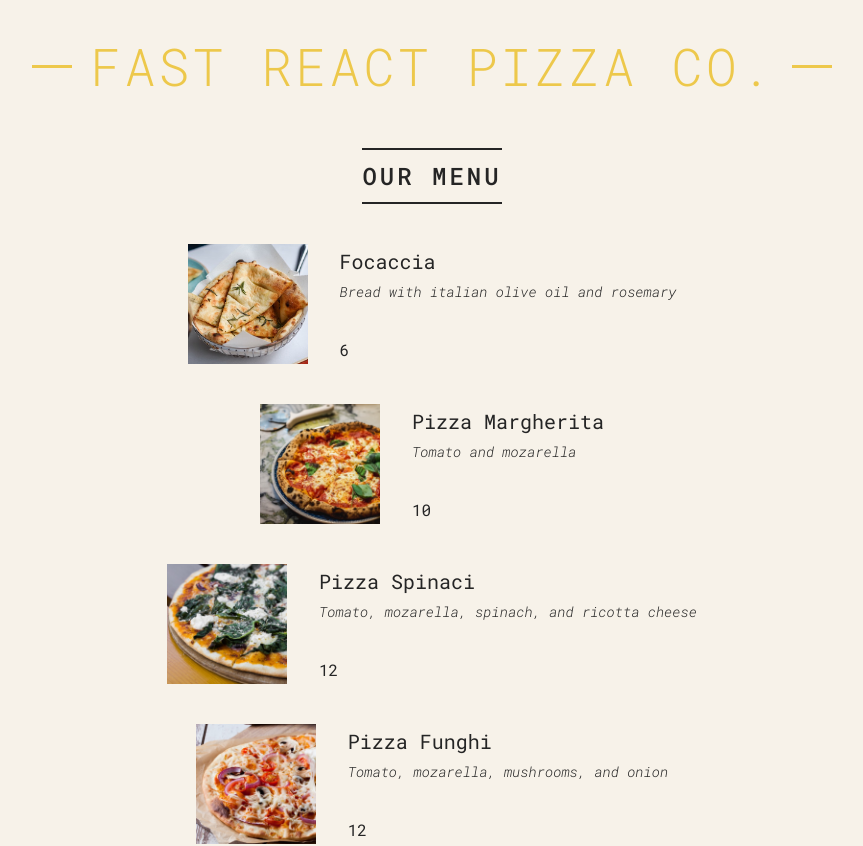
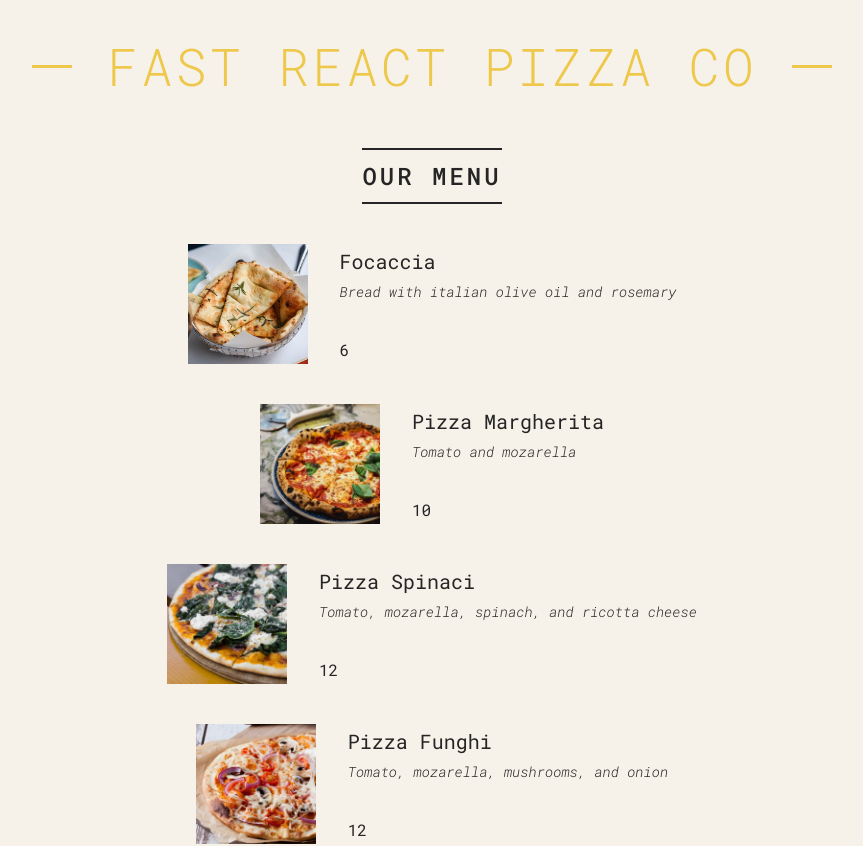
Before and after one commit to thienlehoang/learningReact1, a React (Create React App) app: page / in a window 1280 px wide. Shown: the top 846 px of the page, without its empty margins (208-1071 px from the left). Built offline with nearby package versions, Linux system fonts and the light colour scheme.

Commit message:
header change

```diff
--- a/src/App.js
+++ b/src/App.js
@@ -85,7 +85,7 @@ function Pizza(props){
 function Header(){
   return <>
     <header className="header">
-      <h1>Fast React Pizza Co.</h1>
+      <h1>Fast React Pizza Co</h1>
     </header>
   </>
 }
```
